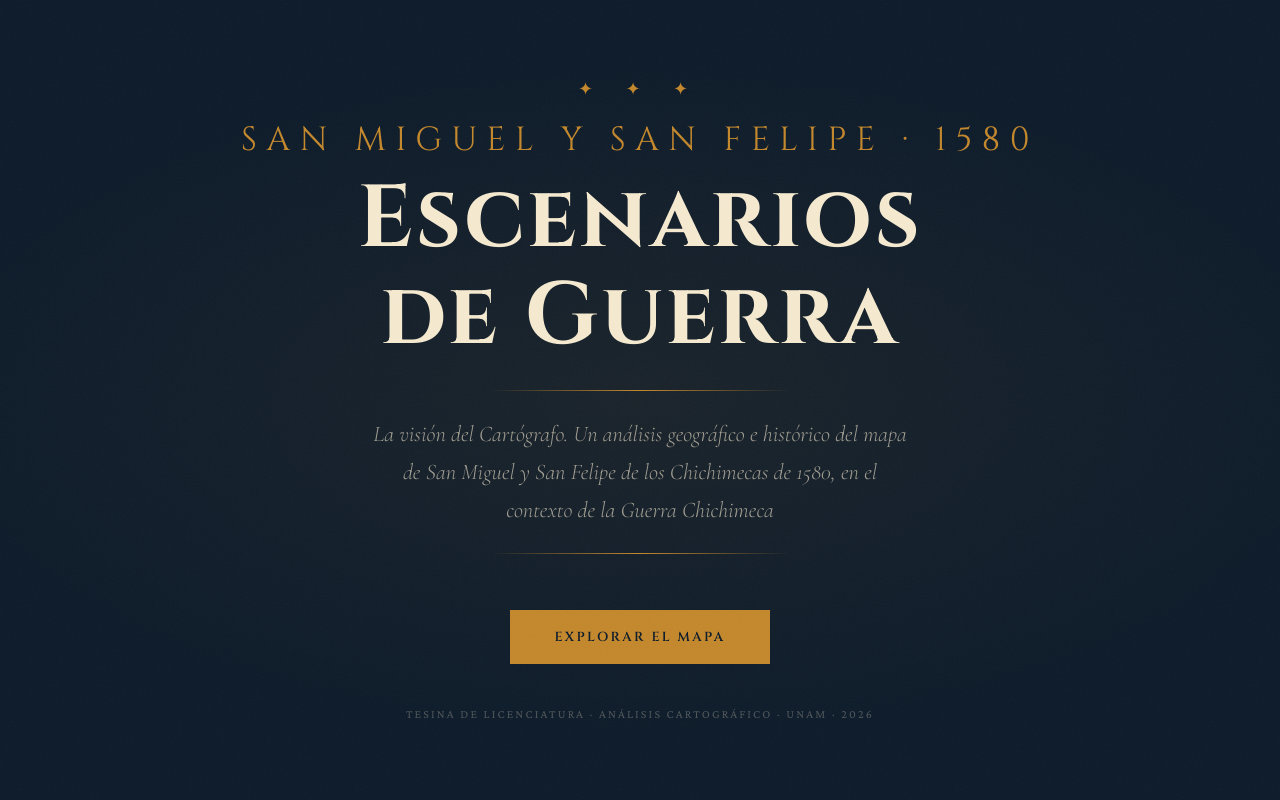
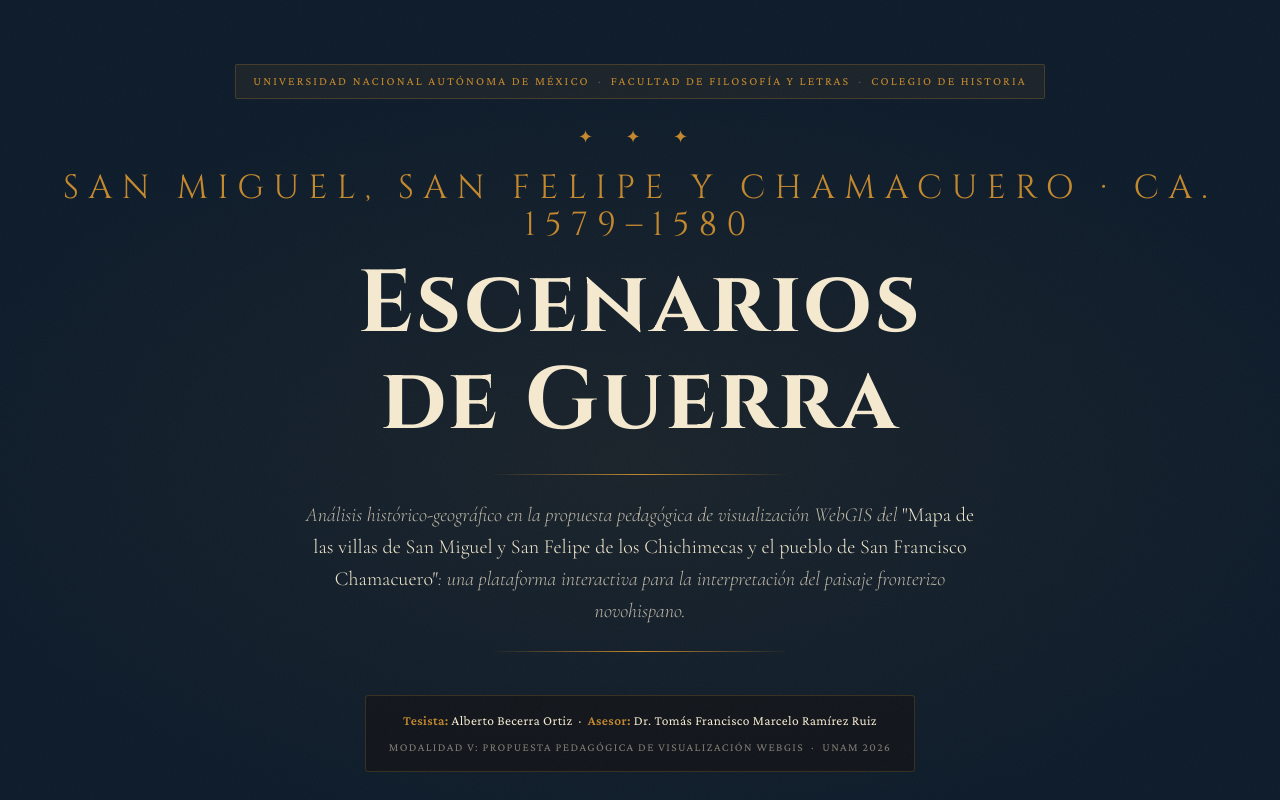
Before and after one commit to alberto88vala-dev/escenarios-de-guerra-mapa-de-1580-bueno, a React (Vite) app: page / in a window 1280 px wide. Shown: the top 800 px of the page. Built offline with nearby package versions, Linux system fonts and the light colour scheme.

Commit message:
Actualización de Identidad Institucional UNAM, FFyL, datos de tesista Alberto Becerra Ortiz y Asesor Dr. Marcelo Ramírez Ruiz

```diff
--- a/src/App.jsx
+++ b/src/App.jsx
@@ -56,31 +56,53 @@ export default function App() {
       {/* ══ HERO ══ */}
       <section id="hero" className="hero">
         <div className="hero__content">
+          <div className="hero__institution-badge">
+            <span>Universidad Nacional Autónoma de México</span>
+            <span className="bullet">·</span>
+            <span>Facultad de Filosofía y Letras</span>
+            <span className="bullet">·</span>
+            <span>Colegio de Historia</span>
+          </div>
+
           <span className="hero__ornament-cross">✦ ✦ ✦</span>
+
           <h1 className="hero__title">
-            <span className="hero__eyebrow">San Miguel y San Felipe · 1580</span>
+            <span className="hero__eyebrow">San Miguel, San Felipe y Chamacuero · ca. 1579–1580</span>
             Escenarios<br />de Guerra
           </h1>
+
           <div className="hero__rule" />
+
           <p className="hero__subtitle">
-             La visión del Cartógrafo. Un análisis geográfico e histórico del mapa
-            de San Miguel y San Felipe de los Chichimecas de 1580, en el contexto de la Guerra Chichimeca
+            Análisis histórico-geográfico en la propuesta pedagógica de visualización WebGIS del
+            <em> "Mapa de las villas de San Miguel y San Felipe de los Chichimecas y el pueblo de San Francisco Chamacuero"</em>:
+            una plataforma interactiva para la interpretación del paisaje fronterizo novohispano.
           </p>
+
           <div className="hero__rule" />
-          <a href="#map-section" className="btn-explore">Explorar el Mapa</a>
-          <p className="hero__meta">Tesina de Licenciatura · Análisis Cartográfico · UNAM · 2026</p>
+
+          <div className="hero__credits-box">
+            <p className="hero__credit-line">
+              <strong>Tesista:</strong> Alberto Becerra Ortiz &nbsp;·&nbsp; <strong>Asesor:</strong> Dr. Tomás Francisco Marcelo Ramírez Ruiz
+            </p>
+            <p className="hero__credit-sub">
+              Modalidad V: Propuesta Pedagógica de Visualización WebGIS &nbsp;·&nbsp; UNAM 2026
+            </p>
+          </div>
+
+          <a href="#map-section" className="btn-explore">Explorar la Cartografía WebGIS</a>
         </div>
       </section>
 
       {/* ══ SECCIÓN DEL MAPA ══ */}
       <section id="map-section" style={{ background: "var(--smoke)", paddingBottom: "5rem" }}>
         <div className="section-header">
-          <p className="section-eyebrow">Cartografía Interactiva</p>
-          <h2 className="section-title">El Mapa de 1580</h2>
+          <p className="section-eyebrow">Plataforma WebGIS de Interpretación del Paisaje</p>
+          <h2 className="section-title">El Mapa de 1580 y el Camino Real</h2>
           <div className="section-rule" />
           <p className="section-desc">
-            Sobrepone la pintura sobre la geografía contemporánea.
-            Ajusta la opacidad para revelar el paisaje bajo la mirada del pasado.
+            Superpone la pintura del siglo XVI sobre la geografía contemporánea.
+            Ajusta la opacidad para contrastar la visión del tlacuilo con el territorio actual.
           </p>
         </div>
 
@@ -124,14 +146,30 @@ export default function App() {
         onClose={() => setIsCitaOpen(false)}
       />
 
-      {/* ══ FOOTER ══ */}
+      {/* ══ FOOTER INSTITUCIONAL ══ */}
       <footer className="footer">
-        <p><strong>Escenarios de Guerra: La Visión del Tlacuilo</strong></p>
-        <p>Mapa de «San Miguel y San Felipe de los Chichimecas» · ca. 1579–1580</p>
-        <p>Tesina de Licenciatura · Historia · UNAM · 2026</p>
-        <p style={{ marginTop: "1rem", fontSize: ".75rem" }}>
-          Todas las imágenes históricas son reproducción de dominio público o con fines académicos.
-        </p>
+        <div className="footer__institutional">
+          <p><strong>UNIVERSIDAD NACIONAL AUTÓNOMA DE MÉXICO</strong></p>
+          <p>Facultad de Filosofía y Letras · Colegio de Historia</p>
+          <p className="footer__title-formal">
+            <em>Análisis histórico-geográfico en la propuesta pedagógica de visualización WebGIS del "Mapa de las villas de San Miguel y San Felipe de los Chichimecas y el pueblo de San Francisco Chamacuero (ca. 1579-1580)"</em>
+          </p>
+          <p><strong>Tesista:</strong> Alberto Becerra Ortiz (No. Cta. 312182667)</p>
+          <p><strong>Asesor de Tesina:</strong> Dr. Tomás Francisco Marcelo Ramírez Ruiz (Profesor Titular "B" Definitivo, FFyL)</p>
+          <p>Modalidad V: Diseño fundamentado de una propuesta de intervención o aplicación en ámbitos pedagógicos</p>
+        </div>
+
+        <div className="footer__divider" />
+
+        <div className="footer__meta-links">
+          <p>Fuente cartográfica original resguardada en la <strong>Real Academia de la Historia (Madrid)</strong>, Signatura: C-028-009 / AGI Sevilla (MP-MEXICO, 560).</p>
+          <button className="footer__cite-btn" onClick={() => setIsCitaOpen(true)}>
+            📖 Consultar Ficha de Cita Académica (Chicago / APA)
+          </button>
+          <p style={{ marginTop: "1rem", fontSize: ".75rem", opacity: 0.6 }}>
+            Desarrollado bajo principios de Código Abierto y Humanidades Digitales · UNAM 2026.
+          </p>
+        </div>
       </footer>
     </>
   );
--- a/src/index.css
+++ b/src/index.css
@@ -79,6 +79,28 @@ body::before {
   flex-direction: column;
   align-items: center;
 }
+.hero__institution-badge {
+  display: flex;
+  align-items: center;
+  gap: .5rem;
+  flex-wrap: wrap;
+  justify-content: center;
+  font-family: var(--font-body);
+  font-size: .75rem;
+  letter-spacing: .18em;
+  text-transform: uppercase;
+  color: var(--gold);
+  background: rgba(196,136,44,0.08);
+  border: 1px solid rgba(196,136,44,0.25);
+  padding: .4rem 1.1rem;
+  border-radius: 2px;
+  margin-bottom: 1.5rem;
+  animation: fadeUp .9s .05s ease both;
+}
+.hero__institution-badge .bullet {
+  color: rgba(245,234,208,0.3);
+}
+
 .hero__ornament-cross {
   color: var(--gold);
   font-size: 18px;
@@ -116,12 +138,43 @@ body::before {
 }
 .hero__subtitle {
   font-family: var(--font-accent);
-  font-size: clamp(1rem, 2.2vw, 1.4rem);
+  font-size: clamp(1rem, 2vw, 1.25rem);
   font-style: italic;
   font-weight: 300;
-  color: rgba(245,234,208,.62);
-  max-width: 540px;
+  color: rgba(245,234,208,.75);
+  max-width: 680px;
+  line-height: 1.6;
   animation: fadeUp .9s .5s ease both;
+}
+.hero__subtitle em {
+  font-style: normal;
+  color: var(--parchment);
+}
+.hero__credits-box {
+  background: rgba(20, 15, 10, 0.45);
+  border: 1px solid rgba(196,136,44,0.22);
+  padding: .85rem 1.4rem;
+  max-width: 620px;
+  margin: 1.2rem auto 0;
+  border-radius: 3px;
+  animation: fadeUp .9s .6s ease both;
+}
+.hero__credit-line {
+  font-family: var(--font-body);
+  font-size: .84rem;
+  color: var(--parchment);
+  letter-spacing: .03em;
+}
+.hero__credit-line strong {
+  color: var(--gold);
+}
+.hero__credit-sub {
+  font-family: var(--font-body);
+  font-size: .72rem;
+  letter-spacing: .12em;
+  text-transform: uppercase;
+  color: rgba(245,234,208,0.48);
+  margin-top: .3rem;
 }
 .hero__meta {
   font-size: .75rem;
@@ -741,18 +794,57 @@ body::before {
 /* ─── FOOTER ──────────────────────────────────────────────────────── */
 .footer {
   background: var(--ink);
-  padding: 3rem 2rem;
+  padding: 4rem 2rem 3rem;
   text-align: center;
-  border-top: 1px solid rgba(196,136,44,.1);
+  border-top: 1px solid rgba(196,136,44,.2);
 }
 .footer p {
   font-family: var(--font-body);
   font-size: .82rem;
+  letter-spacing: .06em;
+  color: rgba(245,234,208,.45);
+  line-height: 1.8;
+}
+.footer strong { color: var(--gold); font-weight: 600; }
+.footer__institutional {
+  max-width: 800px;
+  margin: 0 auto;
+}
+.footer__title-formal {
+  font-family: var(--font-accent);
+  font-size: .92rem;
+  color: rgba(245,234,208,.75);
+  margin: .8rem 0;
+  line-height: 1.6;
+}
+.footer__divider {
+  width: 140px;
+  height: 1px;
+  background: rgba(196,136,44,0.3);
+  margin: 2rem auto;
+}
+.footer__meta-links {
+  max-width: 700px;
+  margin: 0 auto;
+}
+.footer__cite-btn {
+  display: inline-block;
+  margin-top: 1rem;
+  background: rgba(196,136,44,0.12);
+  border: 1px solid rgba(196,136,44,0.35);
+  color: var(--gold);
+  font-family: var(--font-body);
+  font-size: .78rem;
   letter-spacing: .08em;
-  color: rgba(245,234,208,.28);
-  line-height: 2;
+  padding: .45rem 1.1rem;
+  cursor: pointer;
+  border-radius: 2px;
+  transition: all .2s ease;
 }
-.footer strong { color: rgba(245,234,208,.52); font-weight: 400; }
+.footer__cite-btn:hover {
+  background: var(--gold);
+  color: var(--midnight);
+}
 
 /* ─── LEAFLET OVERRIDES ───────────────────────────────────────────── */
 .leaflet-popup-content-wrapper {
```
